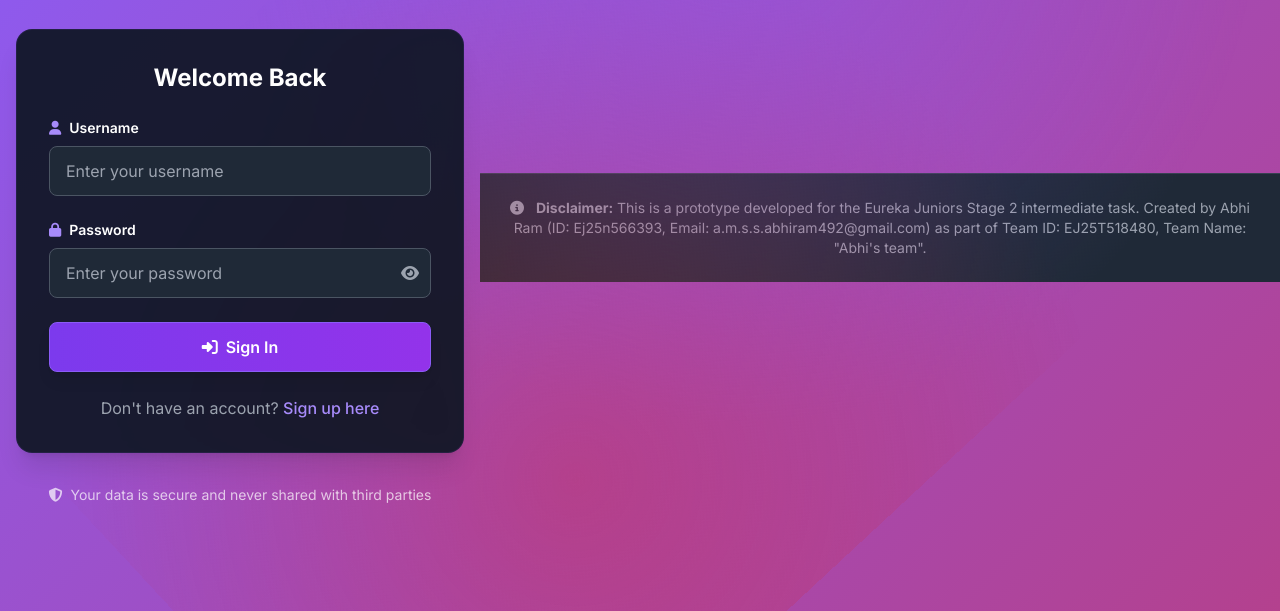
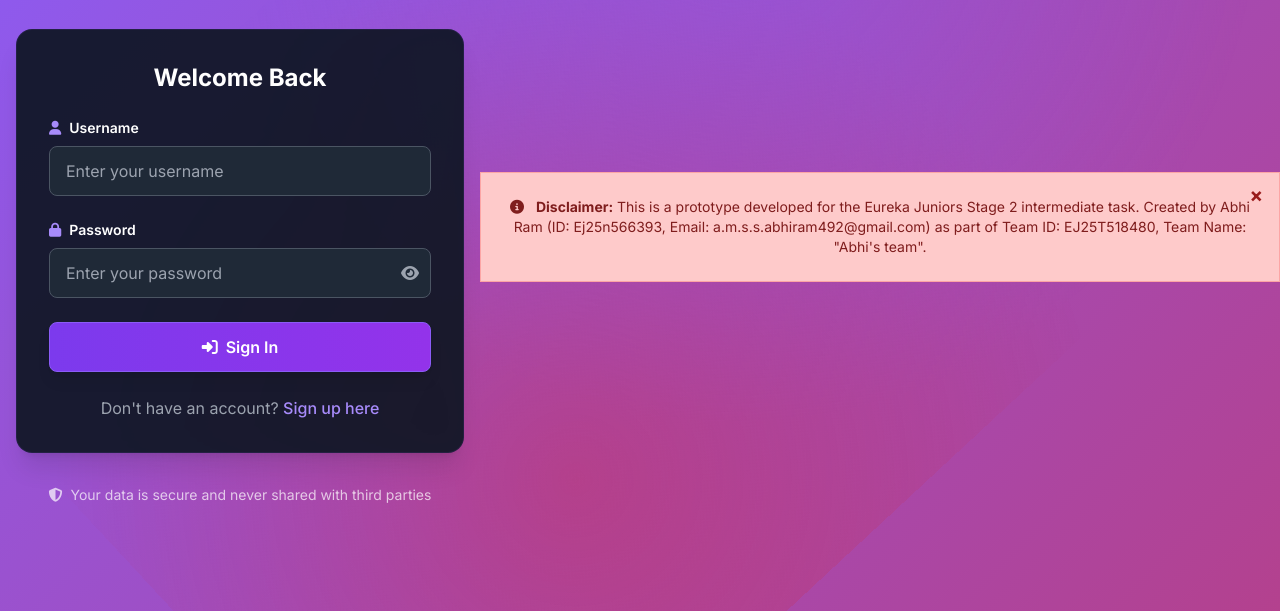
Before and after one commit to Abhiram82-long/eureka-junior-prototype, a website: page public/login.html in a window 1280 px wide. Shown: the part 189-800 px from the top of the page. Drawn offline with nearby package versions, Linux system fonts and the light colour scheme.

Commit message:
fixed disclaimer

```diff
--- a/public/dashboard.html
+++ b/public/dashboard.html
@@ -278,9 +278,10 @@
     </div>
 
     <!-- Eureka Juniors Disclaimer -->
-    <div class="bg-gray-800 border-t border-gray-700 py-6 mt-8">
+    <div id="disclaimer" class="bg-red-200 border border-red-300 py-6 mt-8 relative">
         <div class="max-w-7xl mx-auto px-4 text-center">
-            <p class="text-gray-400 text-sm">
+            <button id="closeDisclaimer" class="absolute top-2 right-4 text-red-800 hover:text-red-900 text-xl font-bold">&times;</button>
+            <p class="text-red-900 text-sm">
                 <i class="fas fa-info-circle mr-2"></i>
                 <strong>Disclaimer:</strong> This is a prototype developed for the Eureka Juniors Stage 2 intermediate task.
                 Created by Abhi Ram (ID: Ej25n566393, Email: a.m.s.s.abhiram492@gmail.com)
@@ -290,5 +291,6 @@
     </div>
 
     <script src="js/dashboard.js"></script>
+    <script src="js/disclaimer.js"></script>
 </body>
 </html>
--- a/public/login.html
+++ b/public/login.html
@@ -420,9 +420,10 @@
     </script>
 
     <!-- Eureka Juniors Disclaimer -->
-    <div class="bg-gray-800 border-t border-gray-700 py-6 mt-8">
+    <div id="disclaimer" class="bg-red-200 border border-red-300 py-6 mt-8 relative">
         <div class="max-w-7xl mx-auto px-4 text-center">
-            <p class="text-gray-400 text-sm">
+            <button id="closeDisclaimer" class="absolute top-2 right-4 text-red-800 hover:text-red-900 text-xl font-bold">&times;</button>
+            <p class="text-red-900 text-sm">
                 <i class="fas fa-info-circle mr-2"></i>
                 <strong>Disclaimer:</strong> This is a prototype developed for the Eureka Juniors Stage 2 intermediate task.
                 Created by Abhi Ram (ID: Ej25n566393, Email: a.m.s.s.abhiram492@gmail.com)
@@ -432,4 +433,5 @@
     </div>
 
 </body>
+<script src="js/disclaimer.js"></script>
 </html>
```
Also changed, not shown: public/index.html (+4 -2 lines), public/register.html (+4 -2 lines), public/results.html (+3 -14 lines), 1 other file.
